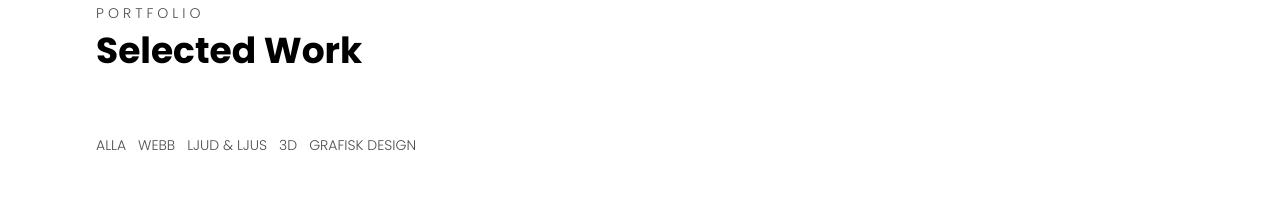
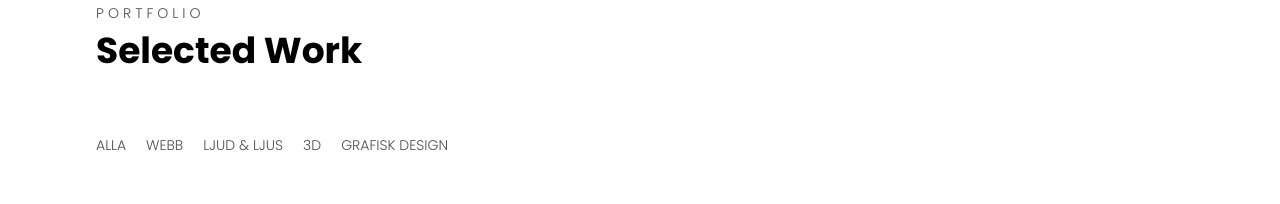
Before and after one commit to Addinato/Portfolio, a website built with Vite: page Portfolio/index.html in a window 1280 px wide. Shown: the part 1559-1763 px from the top of the page. Built offline with nearby package versions, Linux system fonts and the light colour scheme; grey boxes are pictures that could not be loaded.

Commit message:
more spacing

```diff
--- a/Portfolio/index.html
+++ b/Portfolio/index.html
@@ -167,7 +167,7 @@
         </div>
       </div>
 
-      <div class="mt-5 flex gap-3 overflow-x-auto pb-2 text-black/70 text-sm">
+      <div class="mt-5 flex gap-3 overflow-x-auto pb-2 text-black/70 text-sm md:gap-5">
           <span class="cursor-pointer pb-1 hover:text-brandYellow" data-filter="all" >ALLA</span>
 
           <span class="cursor-pointer pb-1 hover:text-brandYellow" data-filter="webb">WEBB</span>
```
